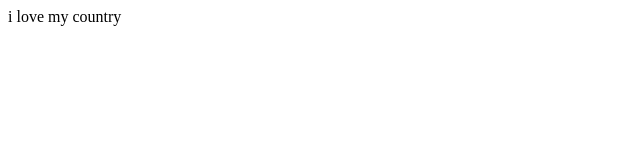
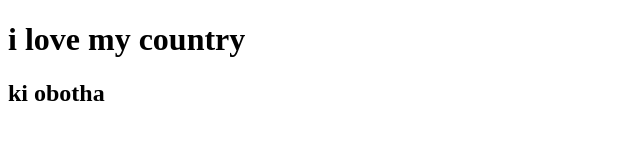
Before and after one commit to swapnildiganta/my-3rd-repo, a plain HTML site: page index.html in a window 1280 px wide. Shown: the whole page, without its empty margins (0-640 px from the left). Drawn offline with Linux system fonts and the light colour scheme.

Commit message:
style added

```diff
--- a/index.html
+++ b/index.html
@@ -9,8 +9,8 @@
     </title>
 </head>
 <body>
-    i love my country
-
+    <h1>i love my country</h1>
+<h2> ki obotha</h2>
 
 </body>
 </html>
```
Also changed, not shown: stylee.css (added).
